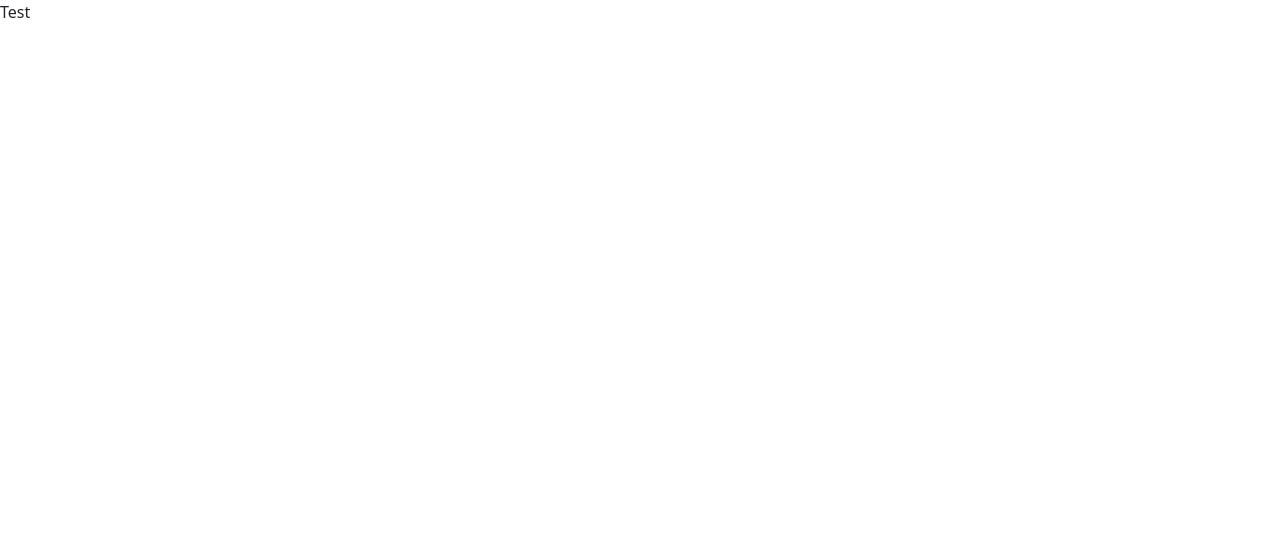
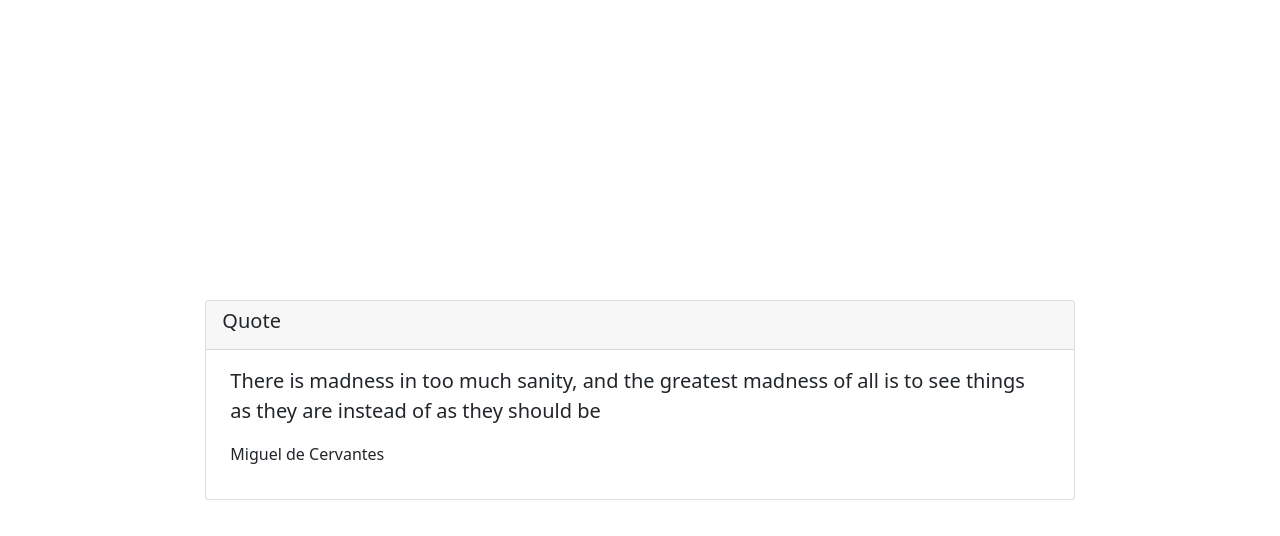
Before and after one commit to huuff/quoteapi, a Vue app: page / in a window 1280 px wide. Shown: the top 536 px of the page. Built offline with nearby package versions, Linux system fonts and the light colour scheme.

Commit message:
kinda showing fine, to start with

```diff
--- a/package.json
+++ b/package.json
@@ -30,7 +30,6 @@
     "eslint": "^6.7.2",
     "eslint-plugin-prettier": "^3.3.1",
     "eslint-plugin-vue": "^7.0.0",
-    "prettier": "^2.2.1",
     "typescript": "~4.1.5",
     "vue-jest": "^5.0.0-0"
   }
--- a/src/App.vue
+++ b/src/App.vue
@@ -1,13 +1,19 @@
 <template>
-  <p>Test </p>
+
+  <div class="vh-100 row justify-content-center align-items-center">
+    <the-quote-box
+      :currentQuote="currentQuote"
+      class="col-lg-8 h-25"
+    ></the-quote-box>
+  </div>
 </template>
 
-<script lang="ts">
-import { defineComponent } from "vue";
+<script setup lang="ts">
+import { ref } from 'vue';
+import TheQuoteBox from '@/components/TheQuoteBox.vue';
+import { Quote, testQuotes } from '@/quote';
 
-export default defineComponent({
-  name: "App",
-});
+const currentQuote = ref<Quote>(testQuotes[0]);
 </script>
 
 <style>
--- /dev/null
+++ b/src/components/TheQuoteBox.vue
@@ -0,0 +1,31 @@
+<template>
+  <main class="card px-0">
+    <div class="card-header">
+      <h5>Quote</h5>
+    </div>
+    <div class="card-body px-4">
+      <figure>
+        <blockquote class="blockquote">
+          <p>
+            {{ currentQuote.contents }}
+          </p>
+        </blockquote>
+        <figcaption>
+          {{ currentQuote.author }}
+        </figcaption>
+      </figure>
+    </div>
+  </main>
+</template>
+
+<script setup lang="ts">
+import { PropType } from 'vue';
+import { Quote } from '@/quote';
+
+const props = defineProps({
+  currentQuote: {
+    type: Object as PropType<Quote>,
+    required: true
+  } ,
+});
+</script>
--- /dev/null
+++ b/src/quote.ts
@@ -0,0 +1,10 @@
+export interface Quote {
+  author: string;
+  contents: string;
+}
+
+export const testQuotes: Quote[] = [
+  { author: "Miguel de Cervantes", contents: "There is madness in too much sanity, and the greatest madness of all is to see things as they are instead of as they should be" },
+
+  { author: "Friedrich Nietzsche", contents: "Too bad! Same old story! Once you've finished building your house you notice you've accidentally learned something that you really should have known—before you started."}
+];
```
Also changed, not shown: .eslintrc.js.
